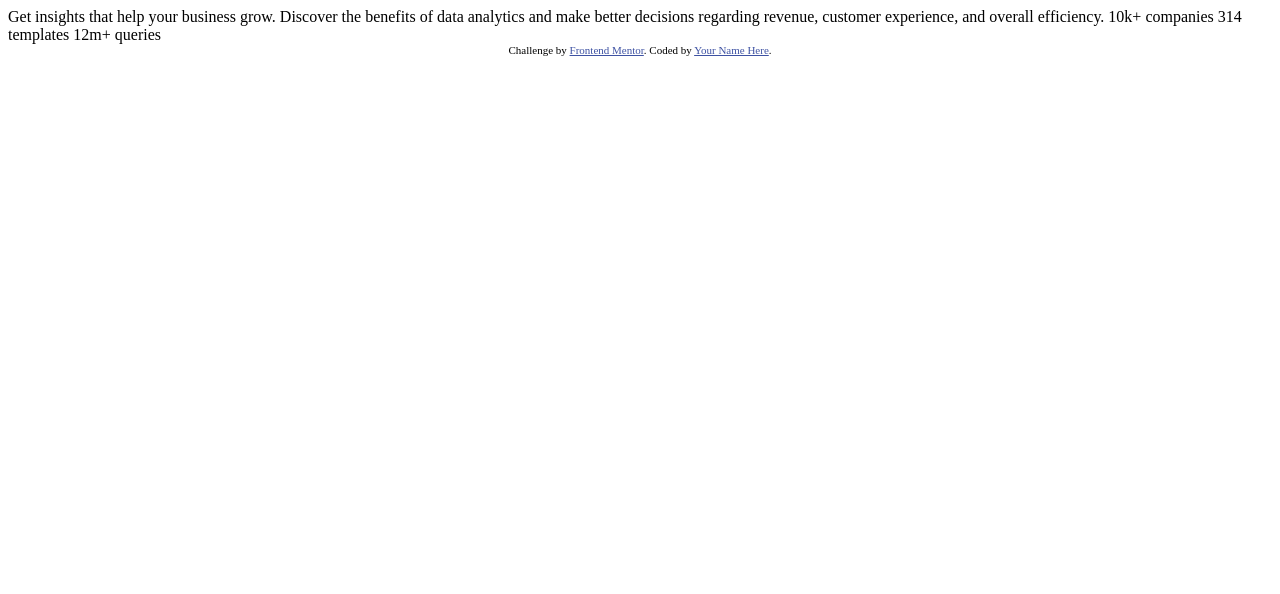
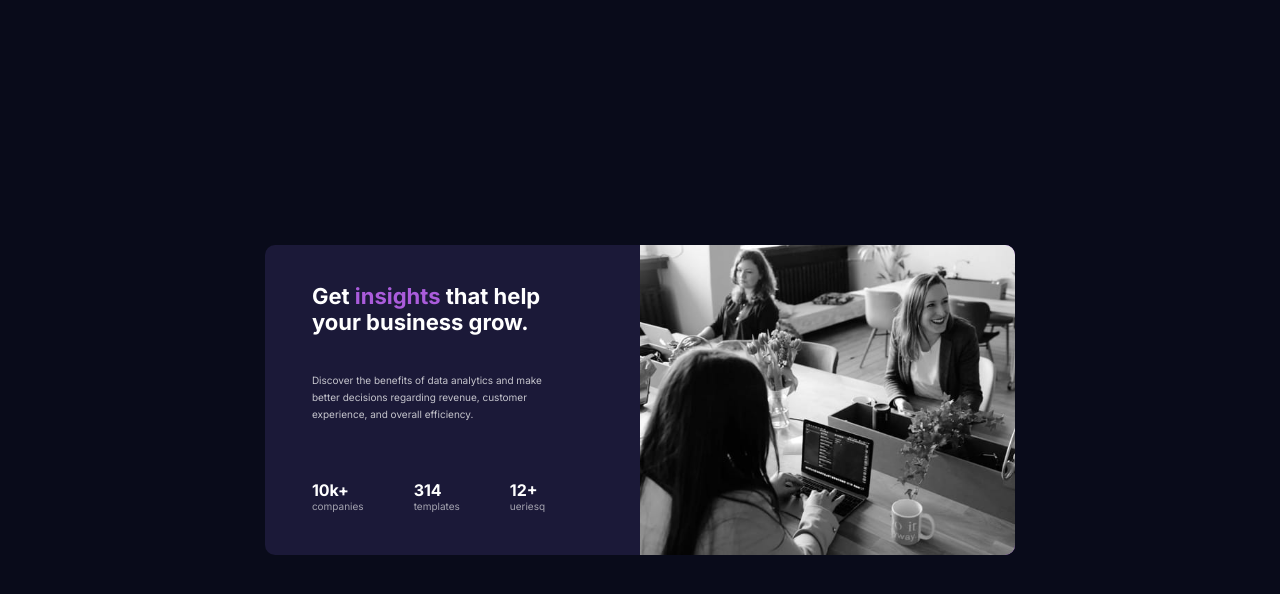
Before and after one commit to ruwan-chamara/preview-card, a plain HTML site: page index.html in a window 1280 px wide. Drawn offline with Linux system fonts and the light colour scheme.

Commit message:
desktop verstion

```diff
--- a/index.html
+++ b/index.html
@@ -2,32 +2,44 @@
 <html lang="en">
 <head>
   <meta charset="UTF-8">
-  <meta name="viewport" content="width=device-width, initial-scale=1.0"> <!-- displays site properly based on user's device -->
-
+  <meta name="viewport" content="width=device-width, initial-scale=1.0">
   <link rel="icon" type="image/png" sizes="32x32" href="./images/favicon-32x32.png">
-
   <title>Frontend Mentor | Stats preview card component</title>
-
-  <!-- Feel free to remove these styles or customise in your own stylesheet 👍 -->
-  <style>
-    .attribution { font-size: 11px; text-align: center; }
-    .attribution a { color: hsl(228, 45%, 44%); }
-  </style>
+  <link rel="stylesheet" href="style.css">
 </head>
 <body>
+  <div class="start-preview-card">
+    <div class="child left">
+      <div class="title"><h1>Get <span>insights</span>  that help your business grow.</h1>
+      </div>
+      <div class="description"><p>Discover the benefits of data analytics and make better decisions regarding revenue, customer
+      experience, and overall efficiency.</p>
+      </div>
+      <div class="scores">
+        <div class="companies">
+          <h2>10k+</h2>
+          <p class="sub-title">companies</p>
+        </div>
+        <div class="templates">
+          <h2>314</h2>
+          <p class="sub-title">templates</p>
+        </div>
+        <div class="queries">
+          <h2>12+</h2>
+          <p class="sub-title">ueriesq</p>
+        </div>
+      </div>
+    </div>
+    <div class="child right">
+      <img class="pic" src="./images/image-header-desktop.jpg" alt="office-image">
+    </div>
+  </div>
 
-  Get insights that help your business grow.
 
-  Discover the benefits of data analytics and make better decisions regarding revenue, customer
-  experience, and overall efficiency.
-
-  10k+ companies
-  314 templates
-  12m+ queries
-
-  <div class="attribution">
+<!--  <div class="attribution">
     Challenge by <a href="https://www.frontendmentor.io?ref=challenge" target="_blank">Frontend Mentor</a>.
     Coded by <a href="#">Your Name Here</a>.
-  </div>
+  </div> -->
+
 </body>
 </html>
--- /dev/null
+++ b/style.css
@@ -0,0 +1,73 @@
+@import url('https://fonts.googleapis.com/css2?family=Fraunces:opsz,wght@9..144,700&family=Hanken+Grotesk:wght@500;700;800&family=Inter:wght@400;700&family=Lexend+Deca&family=Montserrat:wght@500;700&display=swap');
+.attribution { font-size: 11px; text-align: center; }
+.attribution a { color: hsl(228, 45%, 44%); }
+*{
+	margin:0;
+	padding: 0;
+	box-sizing: border-box;
+  font-family: Inter,Lexend Deca;
+	color: hsl(0, 0%, 100%);
+}
+body{
+	background-color: hsl(233, 47%, 7%);
+}
+.start-preview-card{
+	width:750px;
+	height:310px;
+	display: flex;
+	border-radius: 10px;
+	background-color: hsl(244, 38%, 16%);
+	position: absolute;
+	top: 50%;
+	left: 50%;
+	margin-left: -375px;
+	margin-top: -155px;
+}
+.child{
+	width: 50%;
+}
+.pic{
+	width: 100%;
+	border-top-right-radius: 10px;
+	border-bottom-right-radius: 10px;
+	background-color:  hsl(277, 64%, 61%);
+}
+span{
+	color:  hsl(277, 64%, 61%);
+}
+h1{
+	font-size: 22px;
+	width: 250px;
+	margin-top:20px;
+}
+h2{
+	font-size: 16px;
+}
+p{
+	font-size: 10px;
+}
+.left{
+	display: flex;
+	flex-direction: column;
+	justify-content: space-around;
+	align-items: center;
+}
+.description p{
+	width: 250px;
+	line-height:1.7;
+	color:hsla(0, 0%, 100%, 0.75);
+}
+.description{
+	margin-bottom:20px;
+}
+.scores{
+  display: flex;
+	gap:50px;
+	margin-bottom: 25px;
+}
+.title,.description,.scores{
+	width: 75%;
+}
+.sub-title{
+	color:hsla(0, 0%, 100%, 0.6);
+}
```
